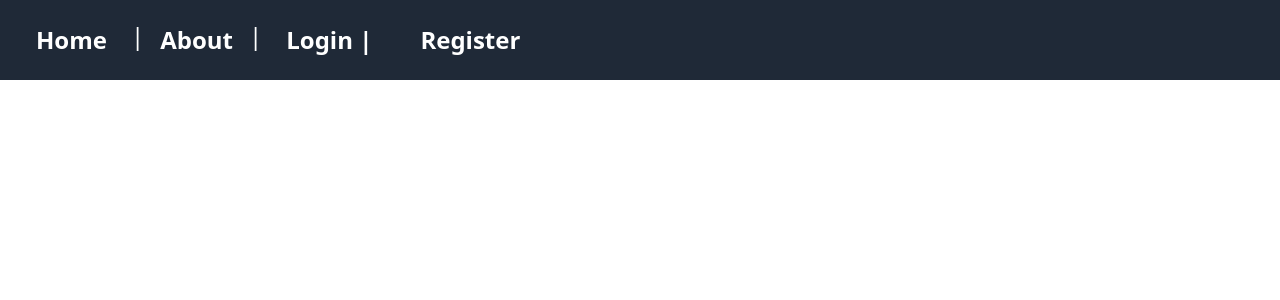
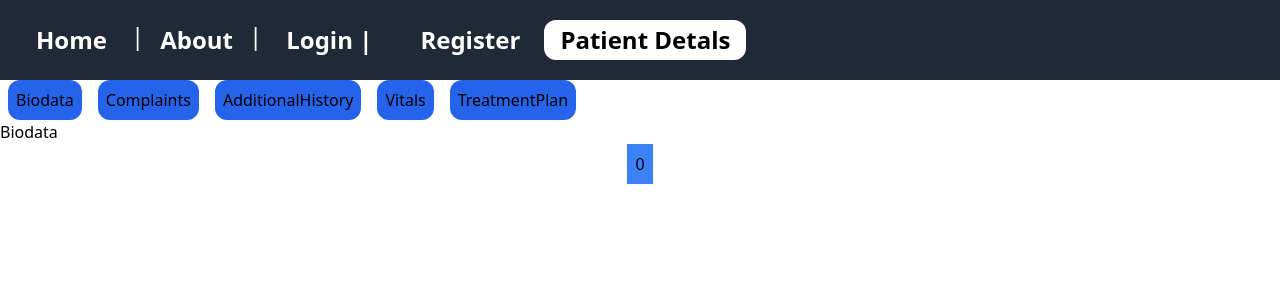
Before and after one commit to AkumuJey/healthbio, a Vue app: page /patientdetails in a window 1280 px wide. Shown: the top 300 px of the page. Built offline with nearby package versions, Linux system fonts and the light colour scheme; no server answers.

Commit message:
Introduction of the tab system

```diff
--- a/src/App.vue
+++ b/src/App.vue
@@ -5,6 +5,7 @@
         <router-link :to="{ name: 'about' }" class="font-bold mx-2 px-2 py-1 rounded-xl">About</router-link> |
         <router-link :to="{ name: 'login' }" class="font-bold px-4 py-1 ml-2 mr-2 rounded-xl" v-if="!isLoggedIn">Login  | </router-link>
         <router-link :to="{ name: 'signUp' }" class="font-bold px-4 py-1 ml-2 rounded-xl">Register</router-link>
+        <router-link :to="{ name: 'PatientDetails' }" class="font-bold px-4 py-1 ml-2 rounded-xl">Patient Detals</router-link>
         <button class="" @click="handleSignOut" v-if="isLoggedIn">Sign Out</button>
       </nav>
       <router-view />
--- a/src/components/PatientDetails.vue
+++ /dev/null
@@ -1,13 +0,0 @@
-<template>
-  <div>
-    <div></div>
-  </div>
-</template>
-
-<script setup>
-
-</script>
-
-<style>
-
-</style>
--- /dev/null
+++ b/src/components/patientDetails/AdditionalHistory.vue
@@ -0,0 +1,18 @@
+<template>
+  <div>
+    <div>
+        <h1>Additional</h1>
+        <button @click="num++" class="p-2 bg-blue-500 mx-auto block">{{ num }}</button>
+    </div>
+  </div>
+</template>
+
+<script setup>
+import { ref } from "vue";
+
+const num = ref(0)
+</script>
+
+<style>
+
+</style>
--- /dev/null
+++ b/src/components/patientDetails/Biodata.vue
@@ -0,0 +1,18 @@
+<template>
+  <div>
+    <div>
+        <h1>Biodata</h1>
+        <button @click="num++" class="p-2 bg-blue-500 mx-auto block">{{ num }}</button>
+    </div>
+  </div>
+</template>
+
+<script setup>
+import { ref } from "vue";
+
+const num = ref(0)
+</script>
+
+<style>
+
+</style>
--- /dev/null
+++ b/src/components/patientDetails/Complaints.vue
@@ -0,0 +1,18 @@
+<template>
+    <div>
+      <div>
+          <h1>Complaints</h1>
+          <button @click="num++" class="p-2 bg-blue-500 mx-auto block">{{ num }}</button>
+      </div>
+    </div>
+  </template>
+
+  <script setup>
+  import { ref } from "vue";
+
+  const num = ref(0)
+  </script>
+
+  <style>
+
+  </style>
--- /dev/null
+++ b/src/components/patientDetails/TreatmentPlan.vue
@@ -0,0 +1,18 @@
+<template>
+    <div>
+      <div>
+          <h1>Treatment Plan</h1>
+          <button @click="num++" class="p-2 bg-blue-500 mx-auto block">{{ num }}</button>
+      </div>
+    </div>
+  </template>
+
+  <script setup>
+  import { ref } from "vue";
+
+  const num = ref(0)
+  </script>
+
+  <style>
+
+  </style>
--- /dev/null
+++ b/src/components/patientDetails/Vitals.vue
@@ -0,0 +1,18 @@
+<template>
+    <div>
+      <div>
+          <h1>Vitals</h1>
+          <button @click="num++" class="p-2 bg-blue-500 mx-auto block">{{ num }}</button>
+      </div>
+    </div>
+  </template>
+
+  <script setup>
+  import { ref } from "vue";
+
+  const num = ref(0)
+  </script>
+
+  <style>
+
+  </style>
--- a/src/router/index.js
+++ b/src/router/index.js
@@ -2,6 +2,7 @@ import { getAuth, onAuthStateChanged } from 'firebase/auth'
 import { createRouter, createWebHistory } from 'vue-router'
 import HomeView from '../views/HomeView.vue'
 import SignUp from '../views/SignUp.vue'
+import PatientDetails from '../views/PatientDetails.vue'
 
 const routes = [
   {
@@ -31,6 +32,11 @@ const routes = [
     path: '/signUp',
     name: 'signUp',
     component: SignUp
+  },
+  {
+    path: '/patientdetails',
+    name: 'PatientDetails',
+    component: PatientDetails
   }
 ]
 
--- /dev/null
+++ b/src/views/PatientDetails.vue
@@ -0,0 +1,46 @@
+<template>
+    <div>
+        <button v-for="tab in tabs" :key="tab" @click="component = tab" class="bg-blue-600 p-2 mx-2 rounded-xl">
+            {{ tab }}
+        </button>
+        <keep-alive>
+            <component :is="component" />
+        </keep-alive>
+    </div>
+  </template>
+
+
+  <script>
+    import AdditionalHistory from '@/components/patientDetails/AdditionalHistory.vue';
+    import Vitals from '@/components/patientDetails/Vitals.vue';
+    import TreatmentPlan from '@/components/patientDetails/TreatmentPlan.vue';
+    import Biodata from '@/components/patientDetails/Biodata.vue';
+    import Complaints from '@/components/patientDetails/Complaints.vue';
+
+export default {
+    components: {
+        AdditionalHistory,
+        Vitals,
+        TreatmentPlan,
+        Biodata,
+        Complaints
+    },
+    data () {
+        return {
+            tabs: [
+                'Biodata',
+                'Complaints',
+                'AdditionalHistory',
+                'Vitals',
+                'TreatmentPlan'
+            ],
+            component: 'Biodata',
+            name: 34
+        }
+    }
+}
+  </script>
+
+  <style>
+
+  </style>
```
